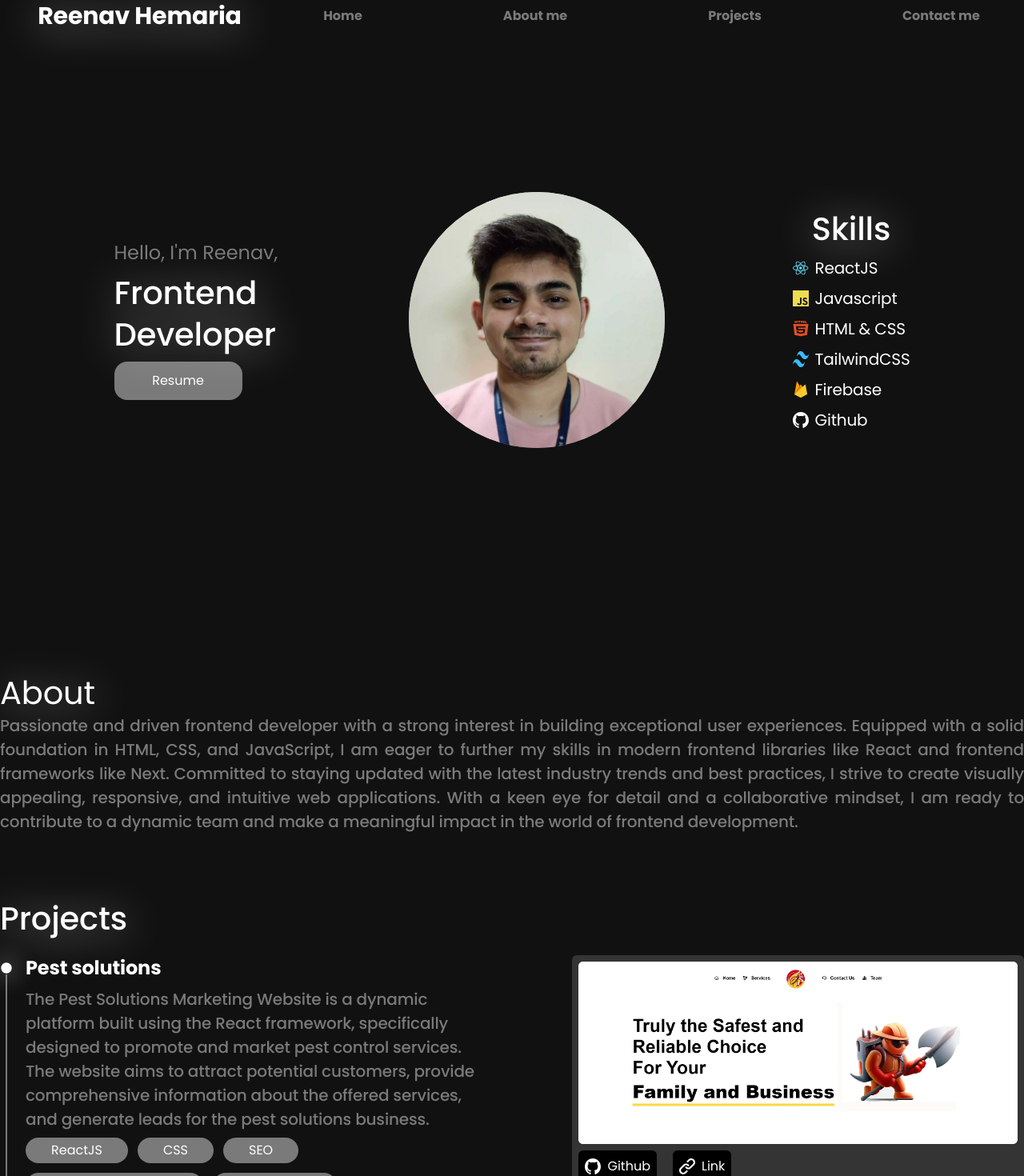
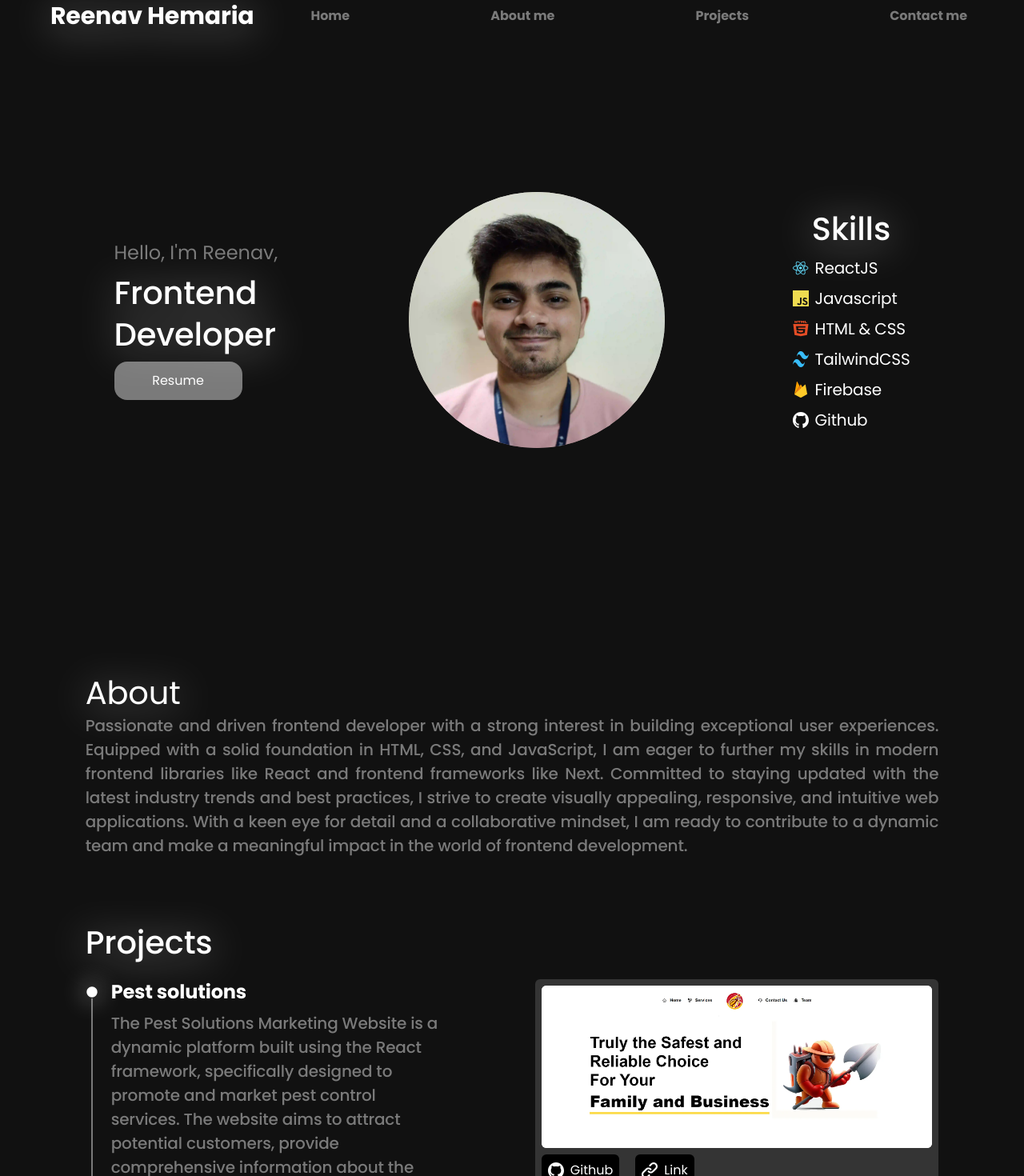
Before and after one commit to Rhemaria01/Portfolio, a React (Vite) app: page / in a window 1280 px wide. Shown: the top 1470 px of the page at 80% size. Built offline with nearby package versions, Linux system fonts and the light colour scheme.

Commit message:
Responsiveness

```diff
--- a/src/App.tsx
+++ b/src/App.tsx
@@ -20,7 +20,7 @@ function App() {
   return (
     <>
 
-      <Background />
+      {/* <Background /> */}
 
       <Navbar />
 
--- a/src/components/About.tsx
+++ b/src/components/About.tsx
@@ -1,7 +1,7 @@
 import { about } from "../data"
 const About = () => {
   return (
-    <article className="mb-20 mt-10 container mx-auto" id="about">
+    <article className="mb-20 mt-10 conatiner mx-auto w-5/6" id="about">
         <h2 className="text-4xl drop-shadow-glow-white text-center md:text-left">About</h2>
         <p className="text-primary text-base md:text-xl text-justify font-medium w-80 mx-auto md:w-full">
             {about}
--- a/src/components/Contact.tsx
+++ b/src/components/Contact.tsx
@@ -28,9 +28,9 @@ const Contact = () => {
     const email = "722b0aaff3632fa3cfbd0c1dc1823108"
 
   return (
-    <article className='mb-20 mt-10 container mx-auto space-y-10 md:space-y-0' id="contact">
+    <article className='mb-20 mt-10  mx-auto w-[83vw] space-y-10 md:space-y-0' id="contact">
         <h2 className="text-4xl drop-shadow-glow-white text-center md:text-left ">Contact me</h2>
-        <div className='flex md:h-[50rem] flex-col-reverse md:flex-row items-center justify-center'>
+        <div className='flex md:h-[50rem] flex-col md:flex-row items-center justify-center'>
         <form
         action={`https://formsubmit.co/${email}`}
         method="POST"
--- a/src/components/Introduction.tsx
+++ b/src/components/Introduction.tsx
@@ -7,7 +7,7 @@ const Introduction = () => {
 
   return (
     <main
-    className="h-full md:h-[100vh] container mx-auto w-full flex-col gap-y-28 flex md:flex-row justify-center items-center gap-x-40"
+    className="h-full md:h-[100vh]  mx-auto w-[83vw] flex-col gap-y-28 flex md:flex-row justify-center items-center gap-x-40"
     id="home">
 
             <h2 className="flex flex-col gap-2 w-52 mt-16 md:mt-0 text-center md:text-left">
--- a/src/components/Navbar.tsx
+++ b/src/components/Navbar.tsx
@@ -26,17 +26,17 @@ const Navbar = () => {
   const handleClick = (to: string) => {
     const element = document.getElementById(to)
     element?.scrollIntoView()
-
+    setOpen(false)
   }
   return (
-    <nav role="navigation" className={`md:h-[5vh] z-[60]  w-full fixed flex justify-around ${ scrolled && "bg-[#111111] "} items-center `}>
-        <h1 className=" text-white text-3xl font-bold drop-shadow-glow-white ">
+    <nav role="navigation" className={`md:h-[5vh] w-[83vw] md:w-full z-[60]  fixed flex justify-evenly ${ scrolled && "bg-[#111111] "} items-center `}>
+        <h1 className=" text-white text-3xl  font-bold drop-shadow-glow-white ">
             <a href="/">{nav.title}</a>
         </h1>
         <ul className="hidden md:flex gap-40 ">
           {nav.links.map((link,index)=>{
             return <li key={index}
-            className="text-primary rounded-md px-2 transition-all duration-500 hover:bg-white hover:drop-shadow-glow-circle
+            className="text-primary rounded-md px-2 py-1 transition-all duration-500 hover:bg-white hover:drop-shadow-glow-circle
             hover:text-black font-bold"><button name={link.to + "link"} onClick={()=>handleClick(link.to)}>{link.link}</button></li>
           })}
         </ul>
@@ -44,12 +44,12 @@ const Navbar = () => {
           <nav.hamburger/>
         </button>
         {open && <>
-        <div className="py-5 rounded-lg absolute top-11 left-1/2 -translate-x-1/2 w-5/6 z-10 drop-shadow-glow-white  bg-white md:hidden">
-        <ul className="flex flex-col gap-8 items-center justify-center ">
+        <div className=" rounded-lg absolute top-11 left-1/2 -translate-x-1/2 w-5/6 z-10 drop-shadow-glow-white  bg-white md:hidden">
+        <ul className="flex flex-col  items-center justify-center ">
           {nav.links.map((link,index)=>{
-            return <li key={index} className="text-black font-bold">
-              <button name={link.to + "link"}  onClick={()=>handleClick(link.to)}>
-                {link.link}
+            return <li key={index} className="text-black w-full font-bold">
+              <button name={link.to + "link"} className="w-full h-8"  onClick={()=>handleClick(link.to)}>
+                <label className="w-full">{link.link}</label>
               </button>
               </li>
           })}
--- a/src/components/ProjectImage.tsx
+++ b/src/components/ProjectImage.tsx
@@ -18,7 +18,7 @@ const ProjectImage = ({image,smallImg,links,title,current}: propsType) => {
         {/* <img src={image} alt={title} className=" md:w-full  aspect-auto rounded-md object-cover" /> */}
         <div className="flex gap-5">
             {links.map((link,index) => {
-                return <a href={link.to} className="bg-black rounded-md p-2 flex gap-2" key={index}>
+                return <a href={link.to} target="_blank" className="bg-black rounded-md p-2 flex gap-2" key={index}>
                     <img src={link.logo} alt={link.linkTo} className="aspect-sqaure w-5 "/>
                     {link.linkTo}
                 </a>
--- a/src/components/Projects.tsx
+++ b/src/components/Projects.tsx
@@ -24,9 +24,9 @@ const Projects = ({ended}: functionType) => {
 
 
   return (
-    <main  ref={containerRef}  className="flex flex-col gap-0 mb-5 container mx-auto" id="projects" >
+    <main  ref={containerRef}  className="flex flex-col gap-0 w-5/6 mb-5 conatiner mx-auto" id="projects" >
         <h2 className="text-4xl text-center md:text-left font-medium drop-shadow-glow-white mb-5">Projects</h2>
-        <div className="flex flex-row justify-start w-5/6 md:w-full mx-auto min-h-screen">
+        <div className="flex flex-row justify-start w-full md:w-full mx-auto min-h-screen">
 
                 {intersected  &&
                 <>
@@ -39,7 +39,7 @@ const Projects = ({ended}: functionType) => {
             <div>
                 {projects.slice(0,count).map((project,index) => {
                     return <div className="flex flex-col gap-8 mb-11  justify-center md:justify-start div-height  md:flex-row md:items-start
-                                           h-[42rem] md:h-[52rem] lg:h-[32rem] xl:h-[28rem] md:mb-0"
+                                           h-[46rem] sm:h-[42rem] md:h-[52rem] lg:h-[32rem] xl:h-[28rem] md:mb-0"
                                            key={index}>
 
                             <div className="flex flex-row w-5/6 mx-auto gap-5 h-full md:w-1/2 md:mr-20 md:ml-0 md:gap-0">
--- a/src/components/Timeline.tsx
+++ b/src/components/Timeline.tsx
@@ -7,7 +7,7 @@ type props = {
 const Timeline = ({end,current}: props) => {
 
   return (
-    <div className="flex flex-col h-[44.75rem] md:h-[52rem] lg:h-[32rem] xl:h-[28rem] items-center " >
+    <div className="flex flex-col h-[48.75rem] sm:h-[44.75rem]  md:h-[52rem] lg:h-[32rem] xl:h-[28rem] items-center " >
 
         <h3
         className="drop-shadow-glow-circle bullet w-3 opacity-0 aspect-square  z-50"
```
